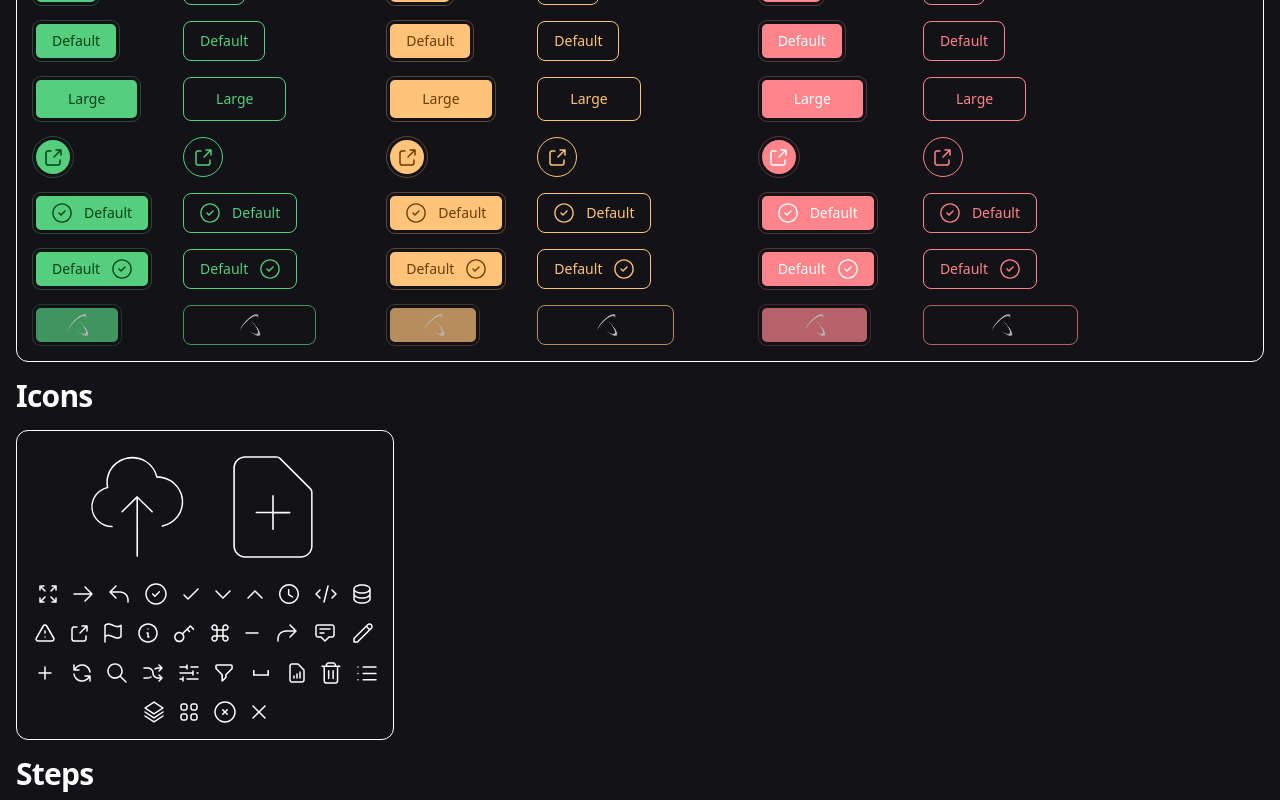
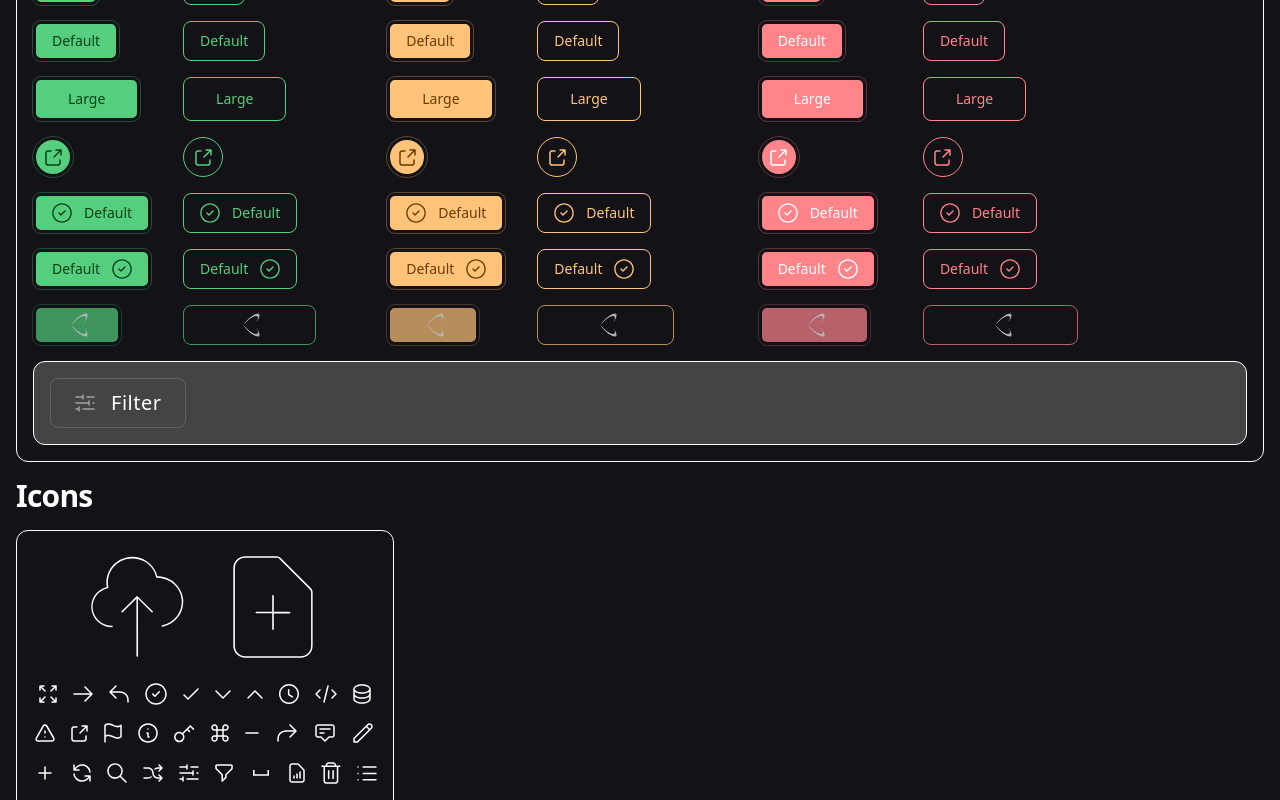
Before and after one commit to Cardano-Forge/MetaDraft, a Next.js app in the folder client/: page /style-guide in a window 1280 px wide. Shown: the part 1670-2470 px from the top of the page. Built offline with nearby package versions, Linux system fonts and the light colour scheme.

Commit message:
Filter Button

```diff
--- a/client/src/app/(dev)/style-guide/buttons.tsx
+++ b/client/src/app/(dev)/style-guide/buttons.tsx
@@ -1,4 +1,5 @@
 import React from "react";
+import FilterButton from "~/components/filter-button";
 import { Typography } from "~/components/typography";
 
 import { Button } from "~/components/ui/button";
@@ -378,6 +379,9 @@ export default function Buttons() {
             </Button>
           </div>
         </div>
+        <div className="flex flex-row items-center gap-4 rounded-xl border bg-[#444444] p-4">
+          <FilterButton />
+        </div>
       </div>
     </div>
   );
--- /dev/null
+++ b/client/src/components/filter-button.tsx
@@ -0,0 +1,38 @@
+"use client";
+
+import React, { useState } from "react";
+import { Button } from "./ui/button";
+import { cn } from "~/lib/utils";
+import XIcon from "~/icons/x.icon";
+import SliderIcon from "~/icons/slider.icon";
+import { Typography } from "./typography";
+
+export default function FilterButton() {
+  // TODO - When PouchDB is ready (offline DB), get view like { filter_open: false }
+  const [active, setActive] = useState<boolean>(false);
+  const handleChangeView = () => setActive((prev) => !prev);
+
+  return (
+    <Button
+      variant={active ? "default" : "outline"}
+      className={cn(
+        "gap-4 rounded-lg p-6 text-border/50",
+        active &&
+          "border border-transparent bg-background text-border hover:bg-background/70",
+      )}
+      onClick={handleChangeView}
+    >
+      {active ? (
+        <XIcon className="mx-[3px]" />
+      ) : (
+        <SliderIcon className="h-5 w-5" />
+      )}
+      <Typography
+        as="largeText"
+        className={cn("text-xl font-normal tracking-wide text-white")}
+      >
+        Filter
+      </Typography>
+    </Button>
+  );
+}
```
